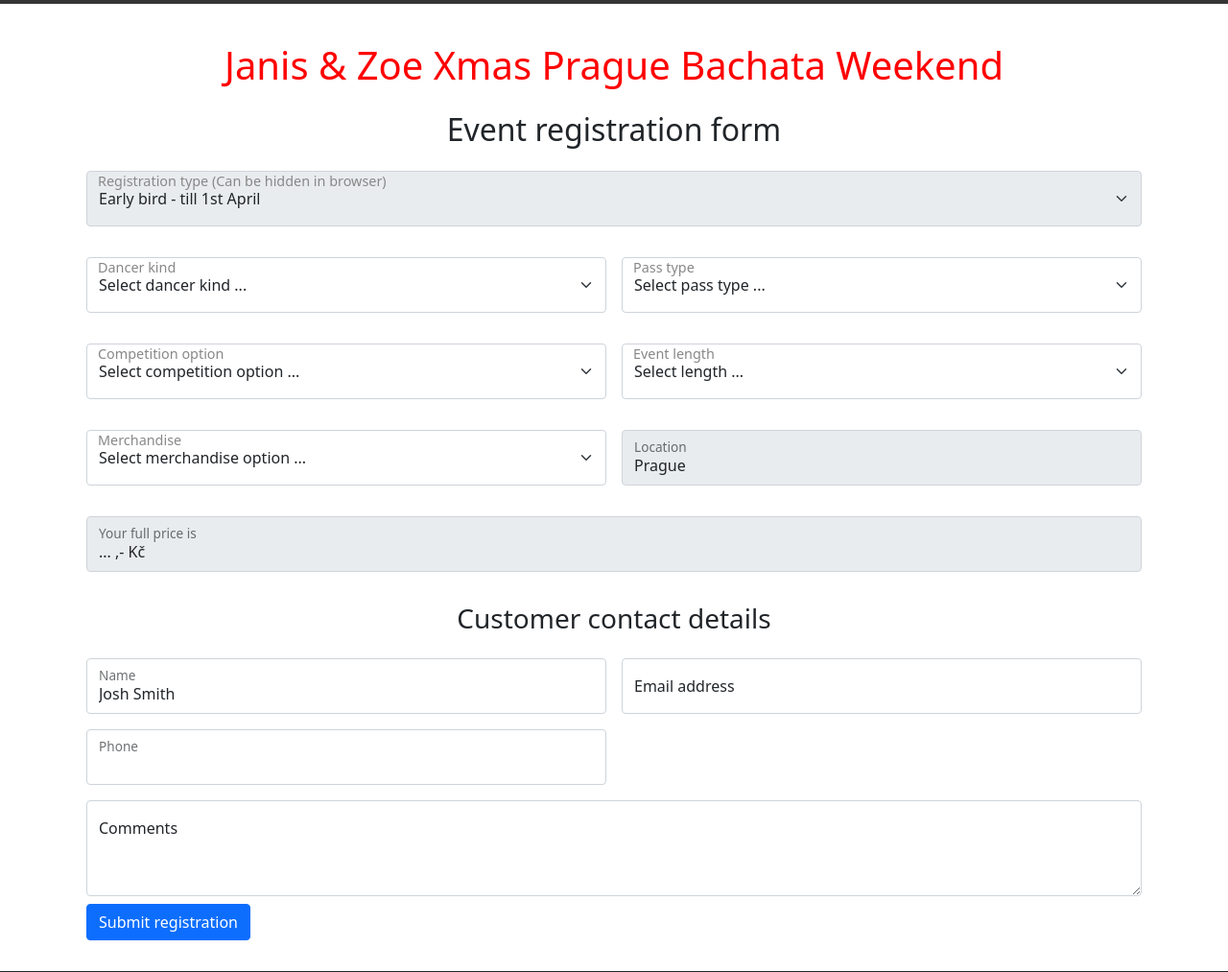
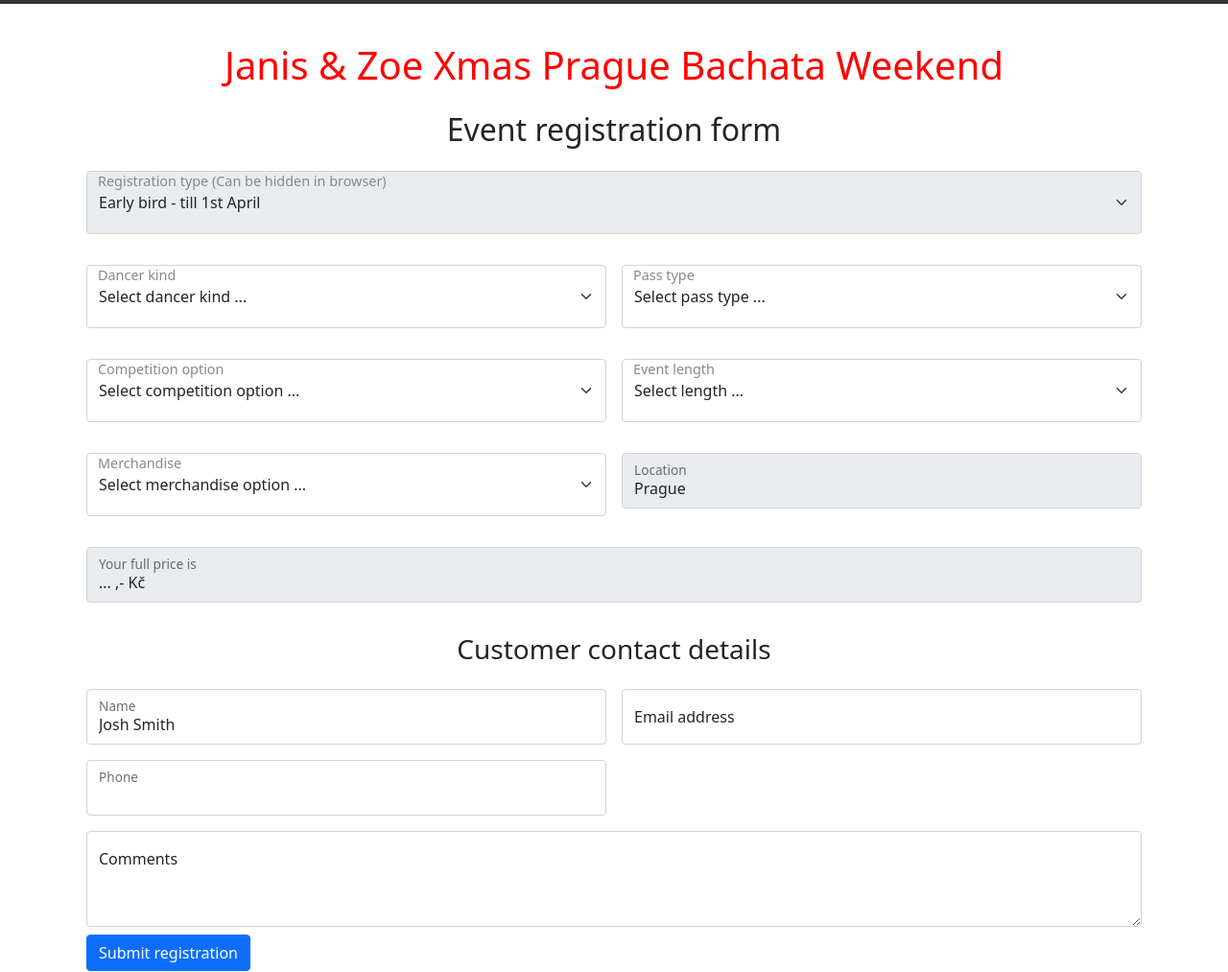
Before and after one commit to SimonB87/Regis, a PHP site: page / in a window 1280 px wide. Shown: the part 2591-3604 px from the top of the page at 96% size. Run offline with PHP 8.4, Linux system fonts and the light colour scheme.

Commit message:
firefox select text fix

```diff
--- a/webForm/assets/css/style.css
+++ b/webForm/assets/css/style.css
@@ -114,6 +114,10 @@
   line-height: 2.5rem;
 }
 
+select.form-select {
+    padding: 0.75rem 2.25rem 0.75rem 0.75rem;
+}
+
 .div-select > .form-select-customLabel {
   color: #888;
   font-size: 0.9rem;
```
